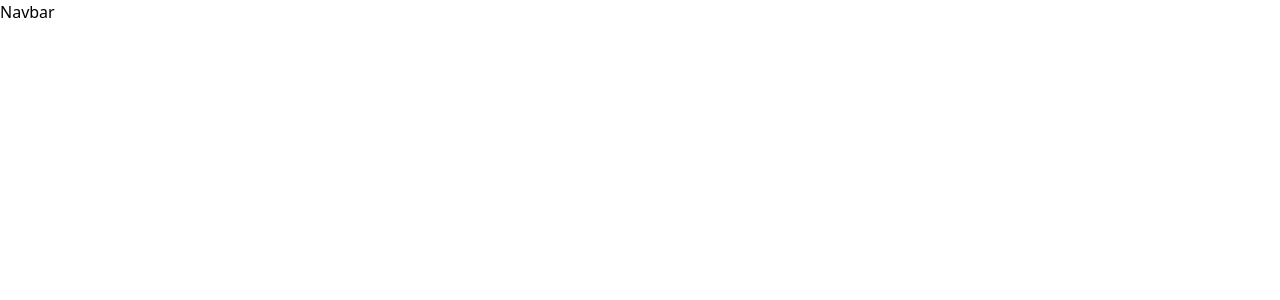
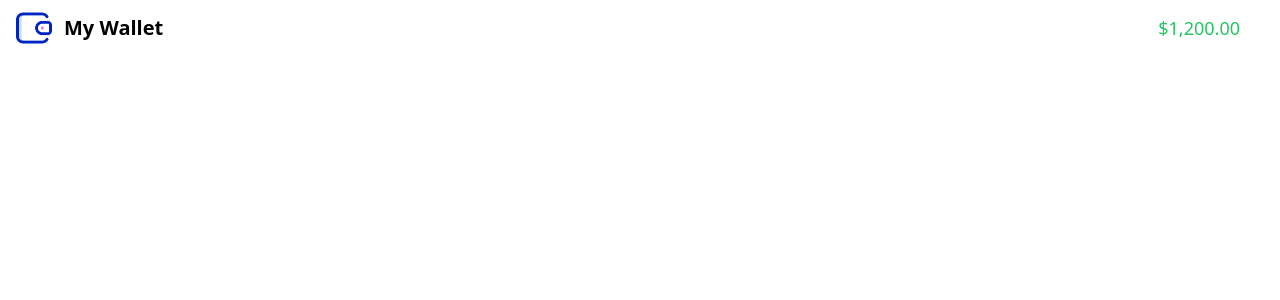
Before and after one commit to Xibalsba/my-wallet, a React (Vite) app: page / in a window 1280 px wide. Shown: the top 300 px of the page. Built offline with nearby package versions, Linux system fonts and the light colour scheme.

Commit message:
[add] Diseño del navbar

```diff
--- a/src/components/Navbar.jsx
+++ b/src/components/Navbar.jsx
@@ -1,8 +1,18 @@
+import MyWalletIcon from '../assets/images/my-wallet.png';
 
 export const Navbar = () => {
   return (
-    <>
-        <h2>Navbar</h2>
-    </>
+    <nav className="bg-white border-gray-300 px-2 sm:px-4 py-2.5 dark:bg-gray-900">
+      <div className="container flex flex-wrap justify-between items-center mx-auto">
+        <div className="flex items-center">
+            <img src={ MyWalletIcon } className="mr-3 h-6 sm:h-9" alt="My Wallet Icon" />
+            <span className="self-center text-xl font-semibold whitespace-nowrap dark:text-white">My Wallet</span>
+        </div>
+
+        <div class="flex items-center">
+            <span className="mr-6 text-lg font-medium text-green-500 dark:text-white">$1,200.00</span>
+        </div>
+      </div>
+    </nav>
   )
 }
```
Also changed, not shown: src/assets/images/my-wallet.png (added).
